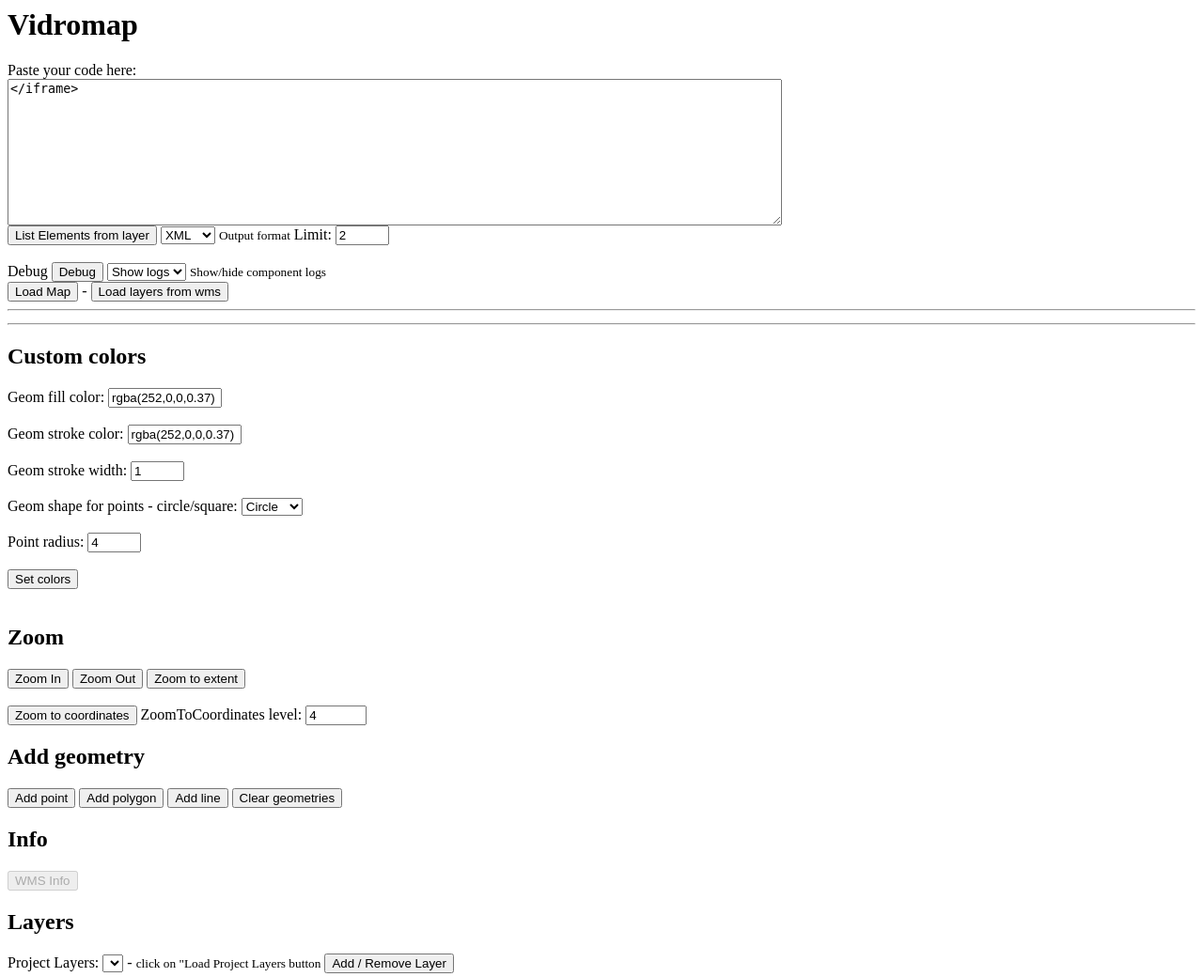
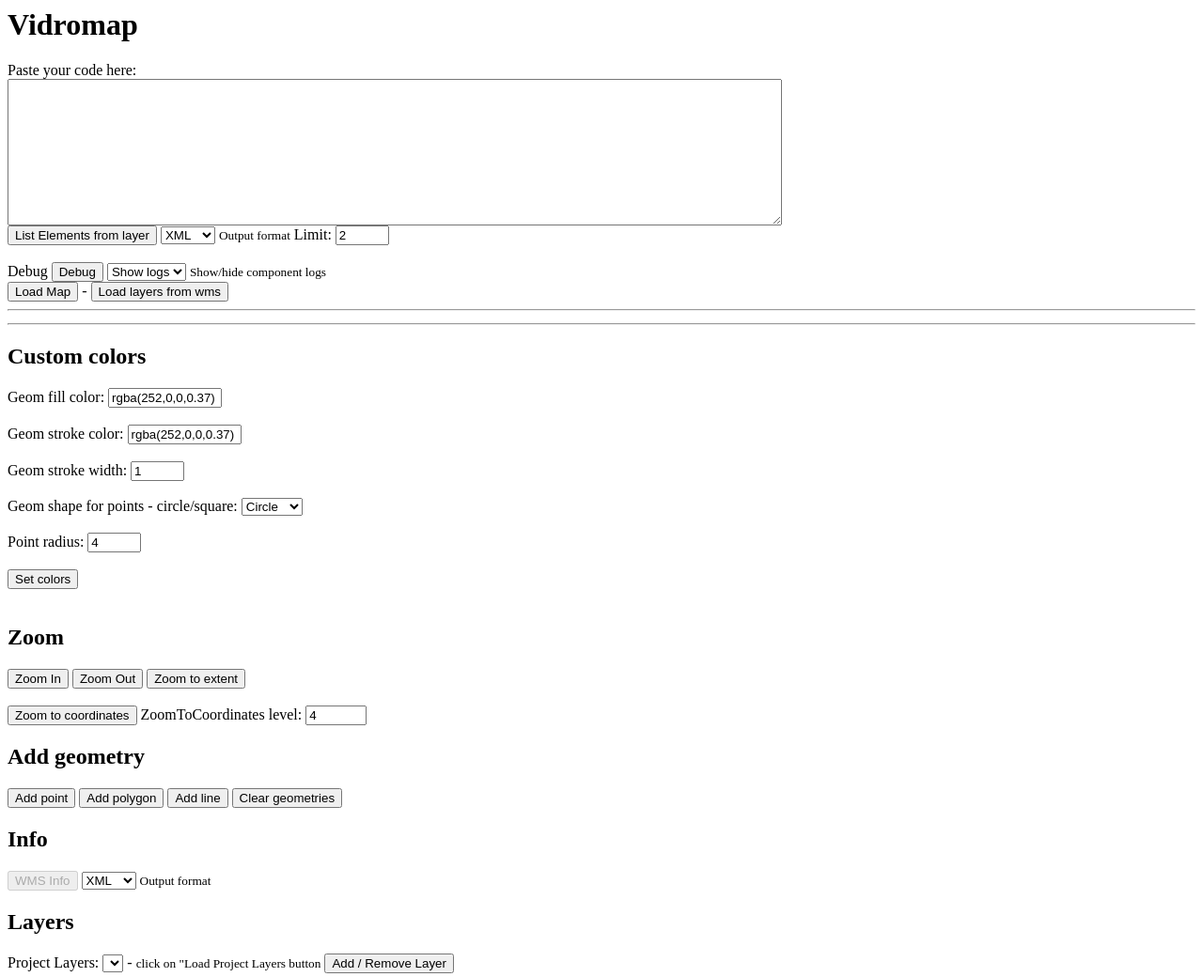
Before and after one commit to Vidro-Software-SL/maphandler, a PHP site: page / in a window 1280 px wide. Shown: the top 1040 px of the page at 94% size. Run offline with PHP 8.4, Linux system fonts and the light colour scheme; lists and menus that the app fills with data are empty; some libraries are stand-ins or nearby versions.

Commit message:
WMS info format

```diff
--- a/examples/full/tester.js
+++ b/examples/full/tester.js
@@ -353,7 +353,7 @@ if(btZoomToExtent){
 if(btWMSInfo){
 	btWMSInfo.addEventListener("click", function(){
 		cleanContainers();
-	  	communicator.infoFromCoordinates('wms',document.getElementById('layers').value);
+	  	communicator.infoFromCoordinates('wms',document.getElementById('layers').value,5,document.getElementById('formatWMS').value);
 	});
 }
 if(btGiswaterInfo){
--- a/examples/vidromap/index.php
+++ b/examples/vidromap/index.php
@@ -14,8 +14,7 @@
 
       <div id="sessionToken"></div>
       <div>
-        Paste your code here:<br> <textarea name="code" id="code" rows="10" cols="100" placeholder=""></iframe>
-
+        Paste your code here:<br> <textarea name="code" id="code" rows="10" cols="100" placeholder="">
        </textarea>
       </div>
       <div>
@@ -73,6 +72,11 @@
       <button id="btClear">Clear geometries</button>
       <h2>Info</h2>
       <button id="btWMSInfo" disabled="true">WMS Info</button>
+      <select id="formatWMS">
+        <option id="xml" selected value="xml">XML</option>
+        <option id="json" value="json">JSON</option>
+      </select> <small>Output format</small>
+       <br>
       <h2>Layers</h2>
       Project Layers:  <select id="projectlayers"></select> - <small>click on "Load Project Layers button</small>  <button id="btToggleLayer">Add / Remove Layer</button><br><br>
       Displayed Layers: <select id="layers"></select> -
@@ -100,7 +104,7 @@
 
     </div>
 
-   <script src="https://unpkg.com/@vidro/map-handler@1.0.10/dist/map-handler.js"></script>
+   <script src="https://unpkg.com/@vidro/map-handler@1.0.11/dist/map-handler.js"></script>
     <script src="../full/tester.js"></script>
     <script src="./index.js"></script>
   </body>
--- a/package.json
+++ b/package.json
@@ -1,6 +1,6 @@
 {
   "name": "@vidro/map-handler",
-  "version": "1.0.10",
+  "version": "1.0.11",
   "description": "Tool to achieve the easiest way of communication with the map",
   "homepage": "https://github.com/Vidro-Software-SL/maphandler",
   "repository": {
```
Also changed, not shown: src/index.js (+13 -2 lines), README.md, dist/map-handler.js.
